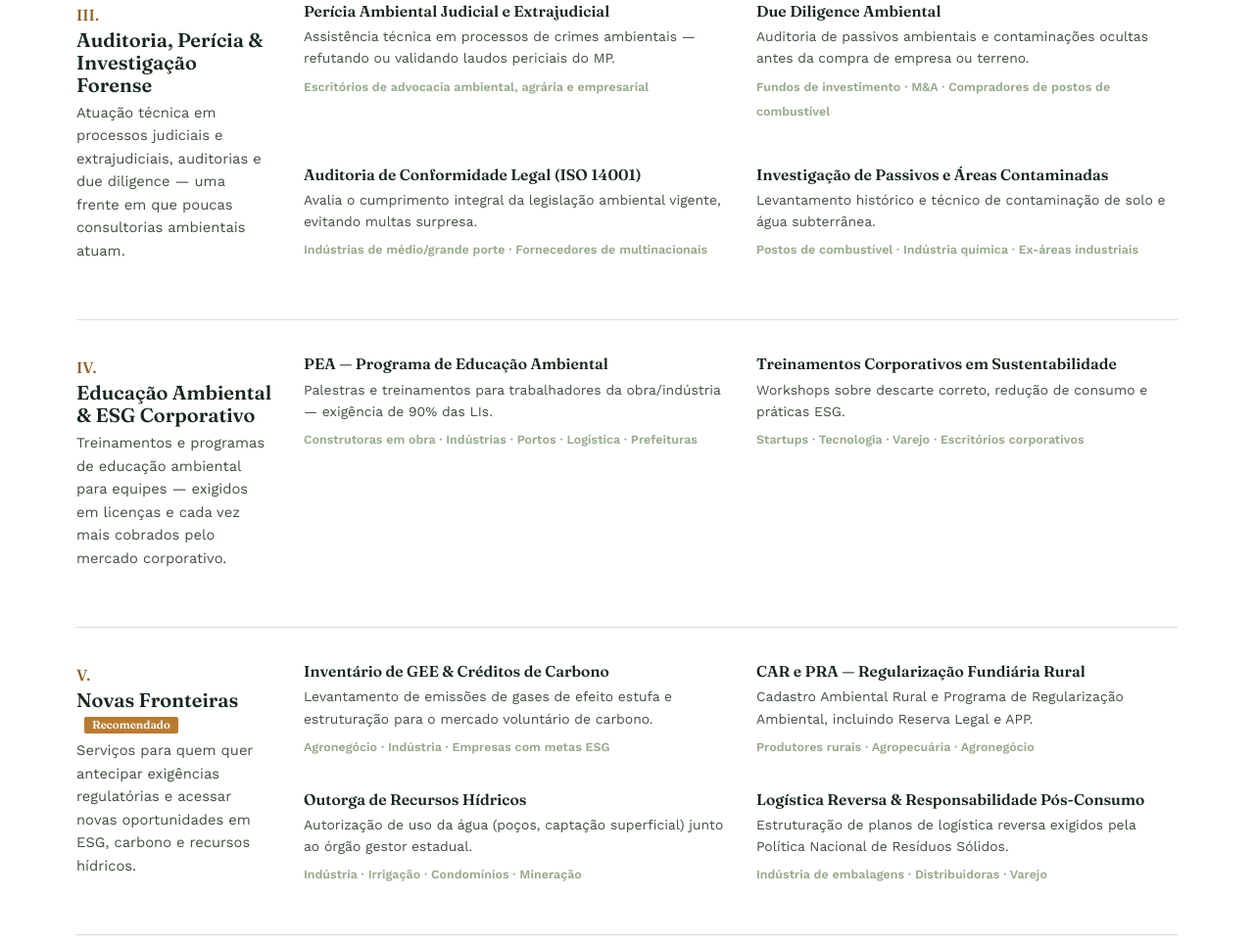
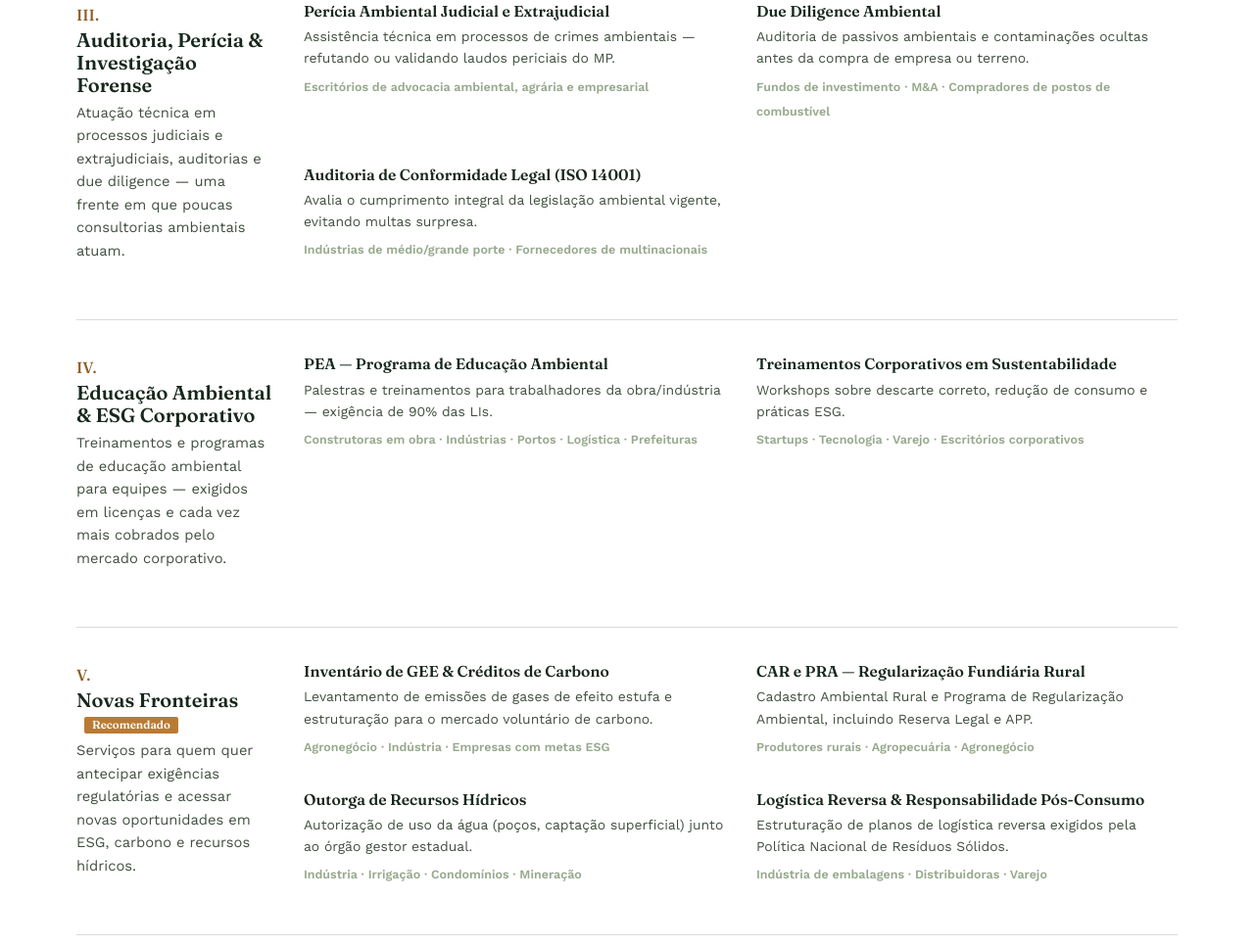
Before and after one commit to Juliasse75/Arvore-da-Vida-Ambiental, a website: page public/index.html in a window 1280 px wide. Shown: the part 3071-4038 px from the top of the page at 98% size. Drawn offline with nearby package versions, Linux system fonts and the light colour scheme.

Commit message:
fix: remove serviço de Investigação de Passivos e Áreas Contaminadas, fora do escopo atual

```diff
--- a/public/index.html
+++ b/public/index.html
@@ -220,11 +220,7 @@
               <p>Avalia o cumprimento integral da legislação ambiental vigente, evitando multas surpresa.</p>
               <span class="meta">Indústrias de médio/grande porte · Fornecedores de multinacionais</span>
             </div>
-            <div class="service-item">
-              <h4>Investigação de Passivos e Áreas Contaminadas</h4>
-              <p>Levantamento histórico e técnico de contaminação de solo e água subterrânea.</p>
-              <span class="meta">Postos de combustível · Indústria química · Ex-áreas industriais</span>
-            </div>
+
           </div>
         </div>
 
--- a/public/js/main.js
+++ b/public/js/main.js
@@ -54,7 +54,7 @@ const SIM_DATA = {
         result: {
           title: 'Due Diligence Ambiental',
           desc: 'Auditoria documental profunda para identificar passivos ambientais e contaminações ocultas antes da transação.',
-          items: ['Due Diligence Ambiental', 'Investigação de Passivos e Áreas Contaminadas']
+          items: ['Due Diligence Ambiental']
         }
       }
     ]
```
